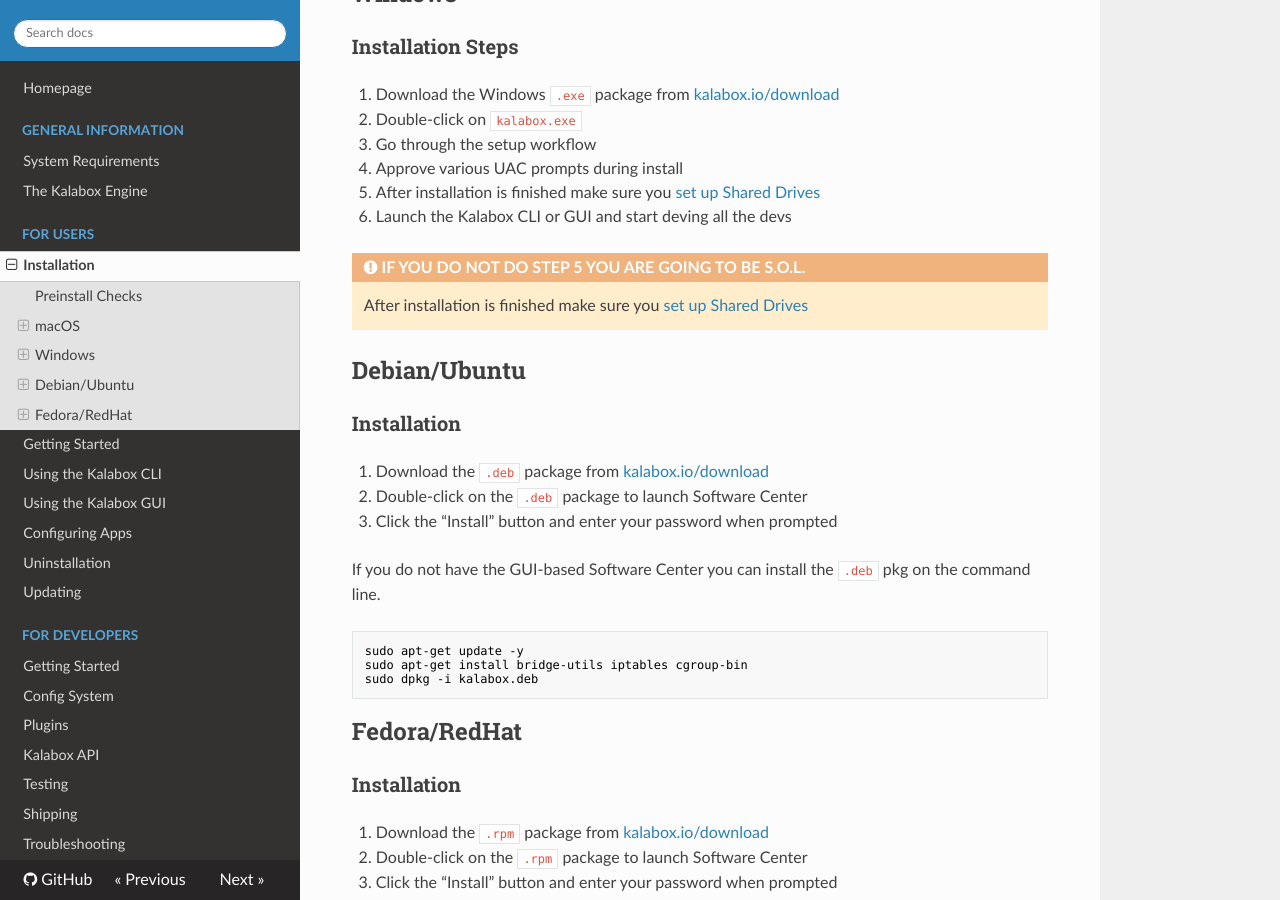
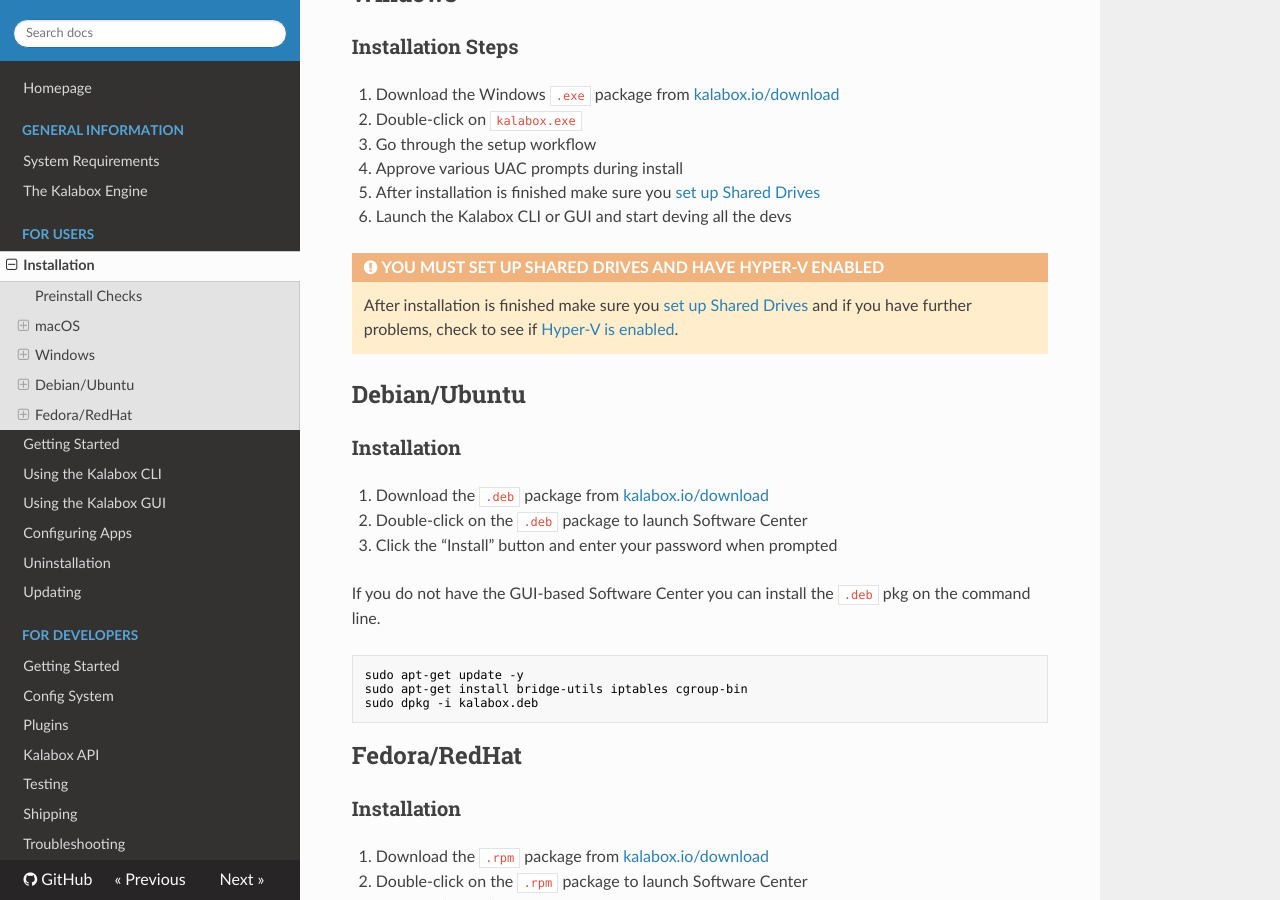
Before and after one commit to kalabox/kalabox, an MkDocs documentation site: the page built from docs/users/install.md, in a window 1280 px wide and 900 px high, scrolled down 761 px. Built offline with MkDocs 1.6.1, drawn with Linux system fonts in a browser that asks for light colours; nearby versions of some CDN libraries; old or Windows-style settings are respelled for this version of MkDocs.

Commit message:
Update install instructions to include Hyper-V.

```diff
--- a/docs/users/install.md
+++ b/docs/users/install.md
@@ -36,8 +36,8 @@ Windows
 5. After installation is finished make sure you [set up Shared Drives](https://docs.docker.com/docker-for-windows/#/shared-drives)
 6. Launch the Kalabox CLI or GUI and start deving all the devs
 
-!!! warning "IF YOU DO NOT DO STEP 5 YOU ARE GOING TO BE S.O.L."
-    After installation is finished make sure you [set up Shared Drives](https://docs.docker.com/docker-for-windows/#/shared-drives)
+!!! warning "YOU MUST SET UP SHARED DRIVES AND HAVE HYPER-V ENABLED"
+    After installation is finished make sure you [set up Shared Drives](https://docs.docker.com/docker-for-windows/#/shared-drives) and if you have further problems, check to see if [Hyper-V is enabled](https://msdn.microsoft.com/en-us/virtualization/hyperv_on_windows/quick_start/walkthrough_install).
 
 Debian/Ubuntu
 -------------
```
